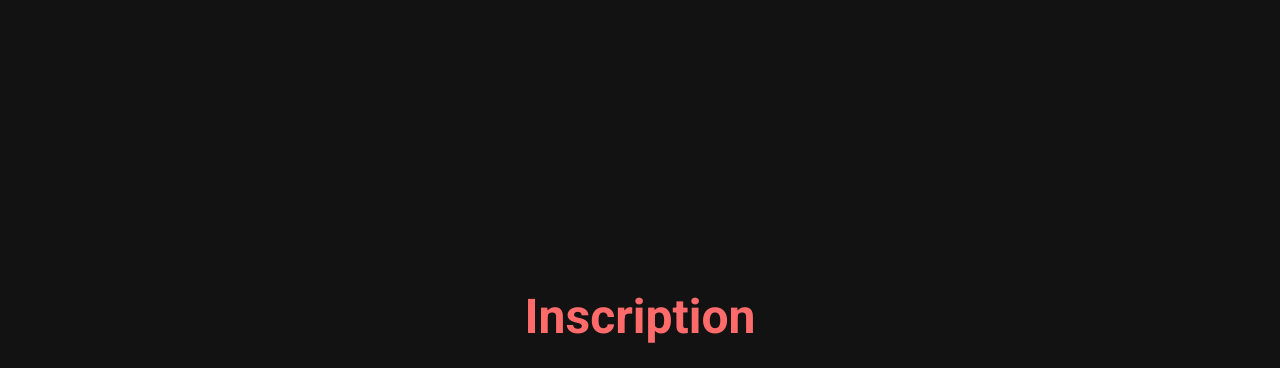
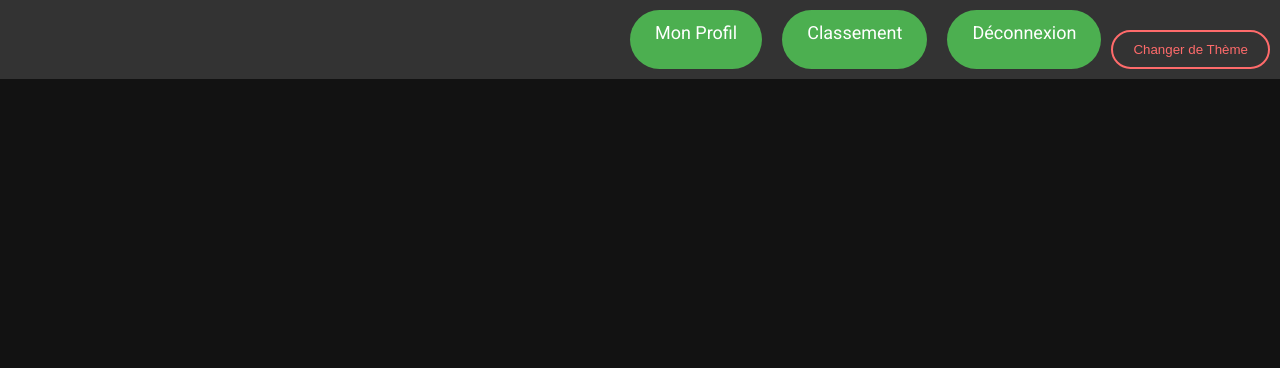
Before and after one commit to Unknow-human/jeu_interactif, a Node server app: page /register.html in a window 1280 px wide. Shown: the top 368 px of the page. Run offline with Node 20, Linux system fonts and the light colour scheme.

Commit message:
Update register.html

```diff
--- a/public/pages/register.html
+++ b/public/pages/register.html
@@ -8,6 +8,14 @@
   <link rel="stylesheet" href="../css/style.css">
 </head>
 <body>
+  <!-- Menu en Haut (Affiché si l'utilisateur est connecté) -->
+  <div class="top-menu">
+    <a href="profile.html" class="btn btn-secondary">Mon Profil</a>
+    <a href="leaderboard.html" class="btn btn-secondary">Classement</a>
+    <a href="/logout" class="btn btn-secondary">Déconnexion</a>
+    <button id="toggleTheme" class="theme-btn">Changer de Thème</button>
+  </div>
+
   <div class="container fade-in">
     <h1>Inscription</h1>
     <form action="/register" method="POST">
```
